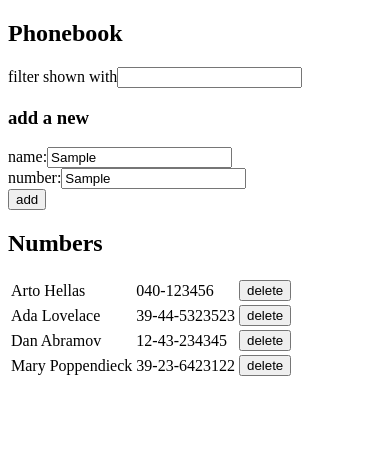
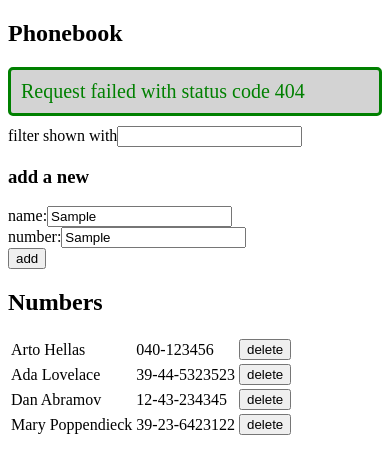
Before and after one commit to steffennilsen/fullstackopen-2022, a React (Create React App) app in the folder part2/phonebook/: page / in a window 390 px wide. Both pictures are taken after typing "Sample", "Sample" into the empty fields and a click on the button "add". Shown: the top 474 px of the page. Built offline with nearby package versions, Linux system fonts and the light colour scheme; no server answers; data requests are answered from the project's data file.

Commit message:
phonebook step11

```diff
--- a/part2/phonebook/src/App.js
+++ b/part2/phonebook/src/App.js
@@ -3,6 +3,7 @@ import PersonForm from "./components/PersonForm";
 import Persons from "./components/Persons";
 import Filter from "./components/Filter";
 import personService from "./services/personService";
+import Notification from "./components/Notification";
 
 const App = () => {
   const [persons, setPersons] = useState([]);
@@ -10,6 +11,7 @@ const App = () => {
   const [newNumber, setNewNumber] = useState("");
   const [filter, setFilter] = useState("");
   const [filterPersons, setFilterPersons] = useState([]);
+  const [notification, setNotification] = useState(null);
 
   useEffect(() => {
     personService.getAll().then((persons) => setPersons(persons));
@@ -30,24 +32,31 @@ const App = () => {
     const confirm = window.confirm(`Delete ${person.name}?`);
 
     if (confirm) {
-      personService
-        .remove(person.id)
-        .then(() =>
-          setPersons(persons.filter((_person) => _person.id !== person.id))
-        );
+      personService.remove(person.id).then(() => {
+        setPersons(persons.filter((_person) => _person.id !== person.id));
+        addNotification(`Removed ${person.name}`, "warn");
+      });
     }
+  };
+
+  /** No message queue stack pop etc */
+  const addNotification = (content, type = "success", duration = 3000) => {
+    setNotification({ content, type });
+    setTimeout(() => setNotification(null), duration);
   };
 
   return (
     <div>
       <h2>Phonebook</h2>
+      <Notification message={notification} />
       <Filter filter={filter} setFilter={setFilter} />
       <h3>add a new</h3>
-      {/* Really should wait with this until event propogation gets introduced? */}
+      {/* At this point vuex or similar external state store looks like a better way */}
       <PersonForm
         persons={{ get: persons, set: setPersons }}
         name={{ get: newName, set: setNewName }}
         number={{ get: newNumber, set: setNewNumber }}
+        addNotification={addNotification}
       />
       <h2>Numbers</h2>
       <Persons
--- /dev/null
+++ b/part2/phonebook/src/components/Notification.js
@@ -0,0 +1,9 @@
+const Notification = ({ message }) => {
+  if (!message) {
+    return null;
+  }
+  const { content, type = "success" } = message;
+  return <div className={`message ${type}`}>{content}</div>;
+};
+
+export default Notification;
--- a/part2/phonebook/src/components/PersonForm.js
+++ b/part2/phonebook/src/components/PersonForm.js
@@ -1,6 +1,6 @@
 import personService from "../services/personService";
 
-const PersonForm = ({ name, persons, number }) => {
+const PersonForm = ({ name, persons, number, addNotification }) => {
   const addEntry = async (event) => {
     event.preventDefault();
 
@@ -9,13 +9,20 @@ const PersonForm = ({ name, persons, number }) => {
       return updateEntry(person);
     }
 
-    const dbPerson = await personService.create({
+    personService
+      .create({
         name: name.get,
         number: number.get,
-    });
+      })
+      .then((dbPerson) => {
         persons.set([...persons.get, dbPerson]);
         name.set("");
         number.set("");
+        addNotification(`Added ${dbPerson.name}`);
+      })
+      .catch((error) => {
+        addNotification(error.message);
+      });
   };
 
   const updateEntry = async (person) => {
@@ -27,13 +34,20 @@ const PersonForm = ({ name, persons, number }) => {
       return false;
     }
 
-    const dbPerson = await personService.update({
+    personService
+      .update({
         ...person,
         number: number.get,
-    });
-    persons.set([...persons.get.filter((_) => _.id !== person.id), dbPerson]);
+      })
+      .then((dbPerson) => {
+        persons.set([
+          ...persons.get.filter((_) => _.id !== person.id),
+          dbPerson,
+        ]);
         name.set("");
         number.set("");
+        addNotification(`Updated ${dbPerson.name}`);
+      });
   };
 
   return (
--- /dev/null
+++ b/part2/phonebook/src/index.css
@@ -0,0 +1,24 @@
+.message {
+  background: lightgrey;
+  font-size: 20px;
+  border-style: solid;
+  border-radius: 5px;
+  padding: 10px;
+  margin-bottom: 10px;
+}
+
+.message.success {
+  color: green;
+}
+
+.message.info {
+  color: blue;
+}
+
+.message.warn {
+  color: yellow;
+}
+
+.message.error {
+  color: red;
+}
--- a/part2/phonebook/src/index.js
+++ b/part2/phonebook/src/index.js
@@ -1,10 +1,11 @@
 import React from "react";
 import ReactDOM from "react-dom/client";
 import App from "./App";
+import "./index.css";
 
 const root = ReactDOM.createRoot(document.getElementById("root"));
 root.render(
-  // <React.StrictMode>
-  <App />
-  // </React.StrictMode>
+  <React.StrictMode>
+    <App />
+  </React.StrictMode>
 );
```
Lines whose indentation alone changed are shown as unchanged.
